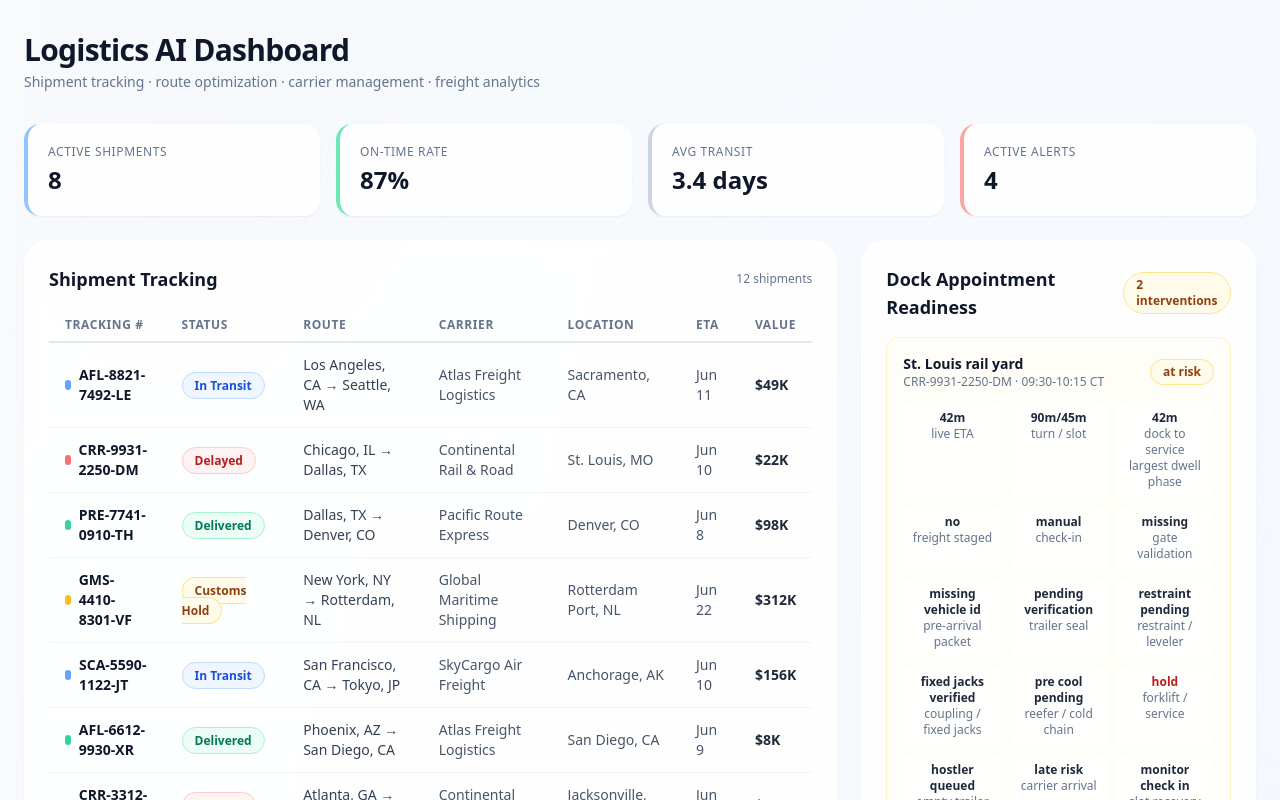
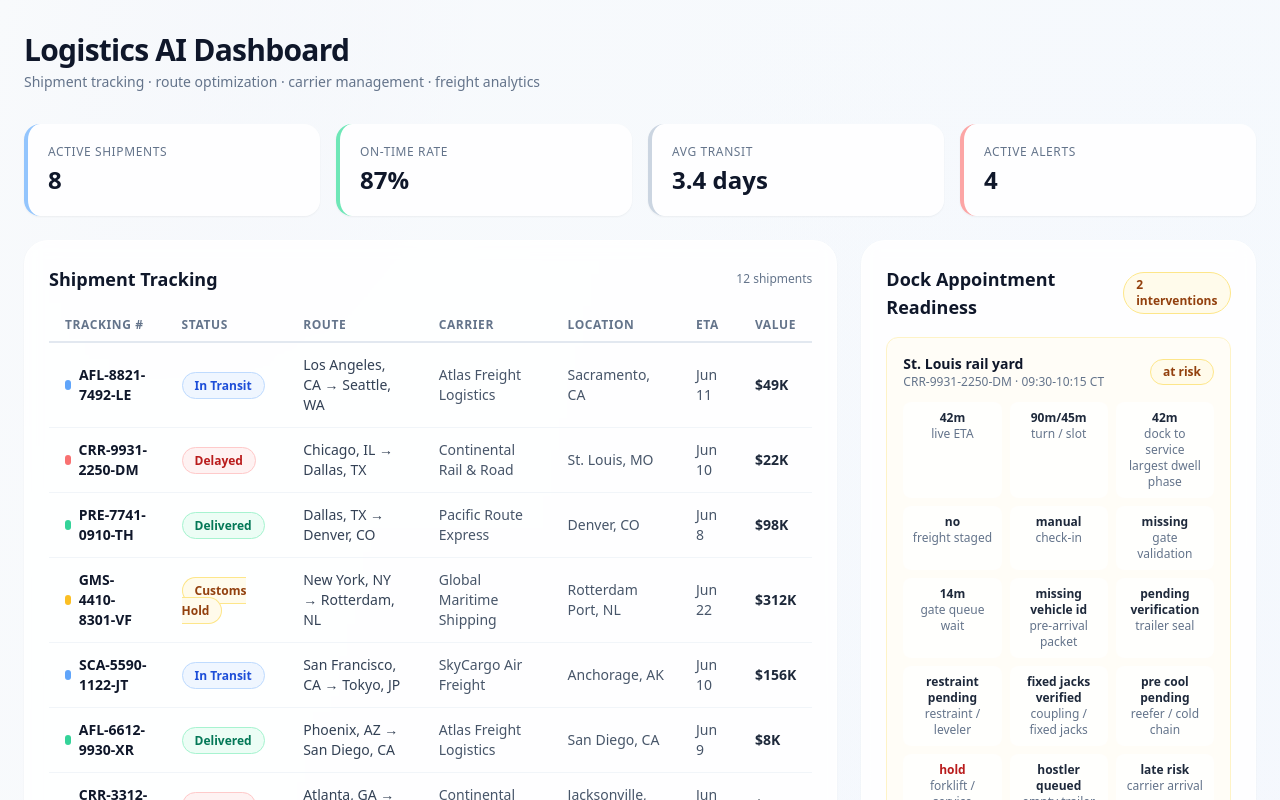
Before and after one commit to tensorgarden/logistics-ai-dashboard, a Next.js app: page / in a window 1280 px wide. Shown: the top 800 px of the page. Built offline with nearby package versions, Linux system fonts and the light colour scheme.

Commit message:
Surface gate queue wait in dock readiness

```diff
--- a/src/app/page.tsx
+++ b/src/app/page.tsx
@@ -565,6 +565,16 @@ function DockAppointmentPanel() {
                 </div>
                 <div className="rounded-lg bg-white/70 p-2">
                   <div className="font-bold text-slate-800">
+                    {risk.gateQueueWaitMinutes === null
+                      ? 'not started'
+                      : risk.gateQueueWaitMinutes === 0
+                        ? 'clear'
+                        : `${risk.gateQueueWaitMinutes}m`}
+                  </div>
+                  <div>gate queue wait</div>
+                </div>
+                <div className="rounded-lg bg-white/70 p-2">
+                  <div className="font-bold text-slate-800">
                     {risk.preArrivalPacketStatus.replaceAll("_", " ")}
                   </div>
                   <div>pre-arrival packet</div>
--- a/src/lib/demo-data.ts
+++ b/src/lib/demo-data.ts
@@ -719,6 +719,7 @@ export const demoDockAppointmentRisks: DockAppointmentRisk[] = [
     freightStaged: false,
     checkInMode: "manual",
     gateValidationStatus: "missing",
+    gateQueueWaitMinutes: 14,
     preArrivalPacketStatus: "missing_vehicle_id",
     sealVerificationStatus: "pending_verification",
     dockSafetyInterlockStatus: "restraint_pending",
@@ -769,6 +770,7 @@ export const demoDockAppointmentRisks: DockAppointmentRisk[] = [
     freightStaged: true,
     checkInMode: "digital",
     gateValidationStatus: "validated",
+    gateQueueWaitMinutes: 0,
     preArrivalPacketStatus: "complete",
     sealVerificationStatus: "verified_intact",
     dockSafetyInterlockStatus: "verified_ready",
@@ -819,6 +821,7 @@ export const demoDockAppointmentRisks: DockAppointmentRisk[] = [
     freightStaged: false,
     checkInMode: "digital",
     gateValidationStatus: "needs_review",
+    gateQueueWaitMinutes: null,
     preArrivalPacketStatus: "cargo_mismatch",
     sealVerificationStatus: "damaged_hold",
     dockSafetyInterlockStatus: "leveler_fault_hold",
--- a/src/lib/types.ts
+++ b/src/lib/types.ts
@@ -181,6 +181,7 @@ export interface DockAppointmentRisk {
   freightStaged: boolean;
   checkInMode: DockCheckInMode;
   gateValidationStatus: DockGateValidationStatus;
+  gateQueueWaitMinutes: number | null;
   preArrivalPacketStatus: DockPreArrivalPacketStatus;
   sealVerificationStatus: DockSealVerificationStatus;
   dockSafetyInterlockStatus: DockSafetyInterlockStatus;
```
Also changed, not shown: 1 other file (tests, documents, lock files or other folders).
